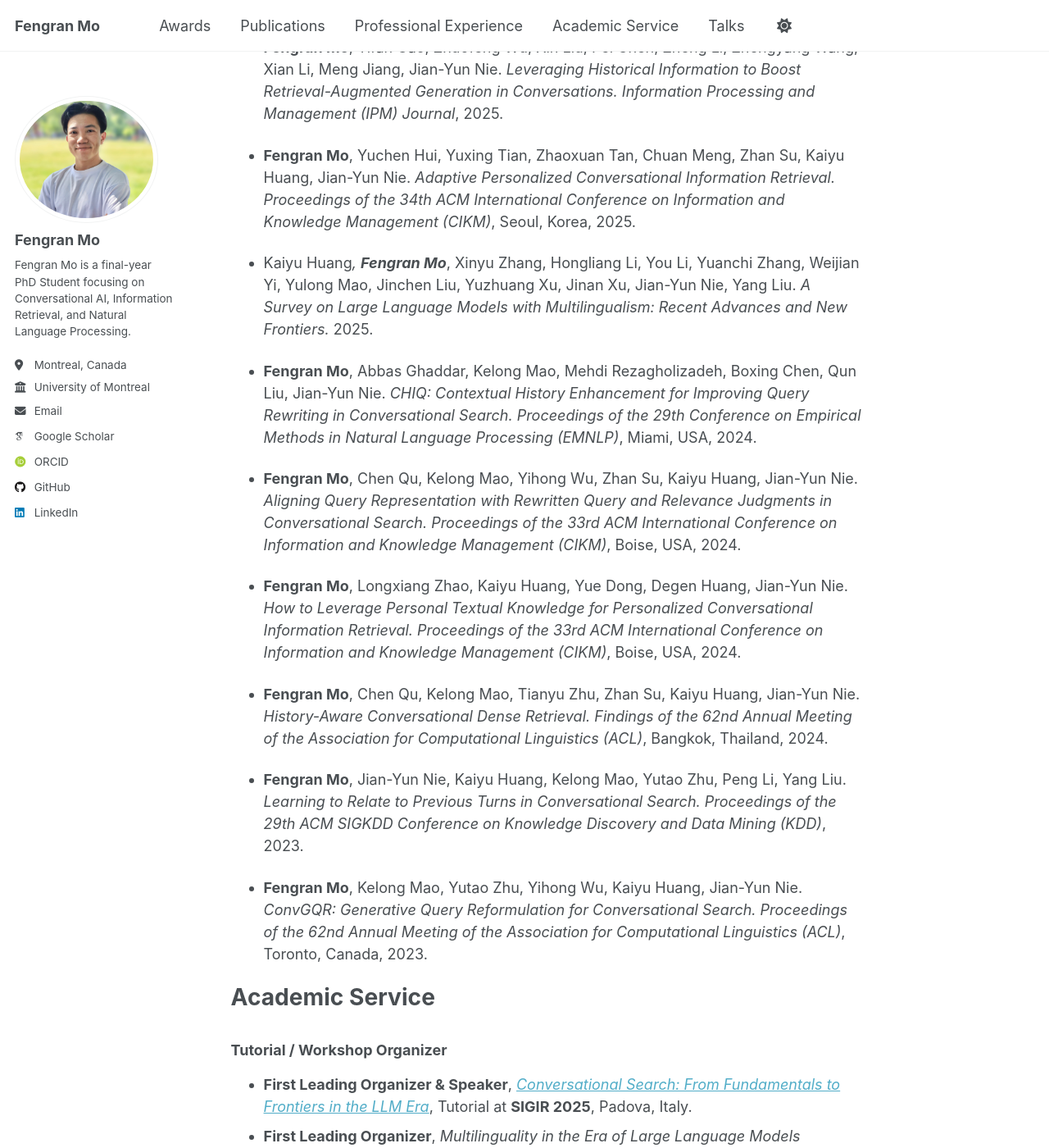
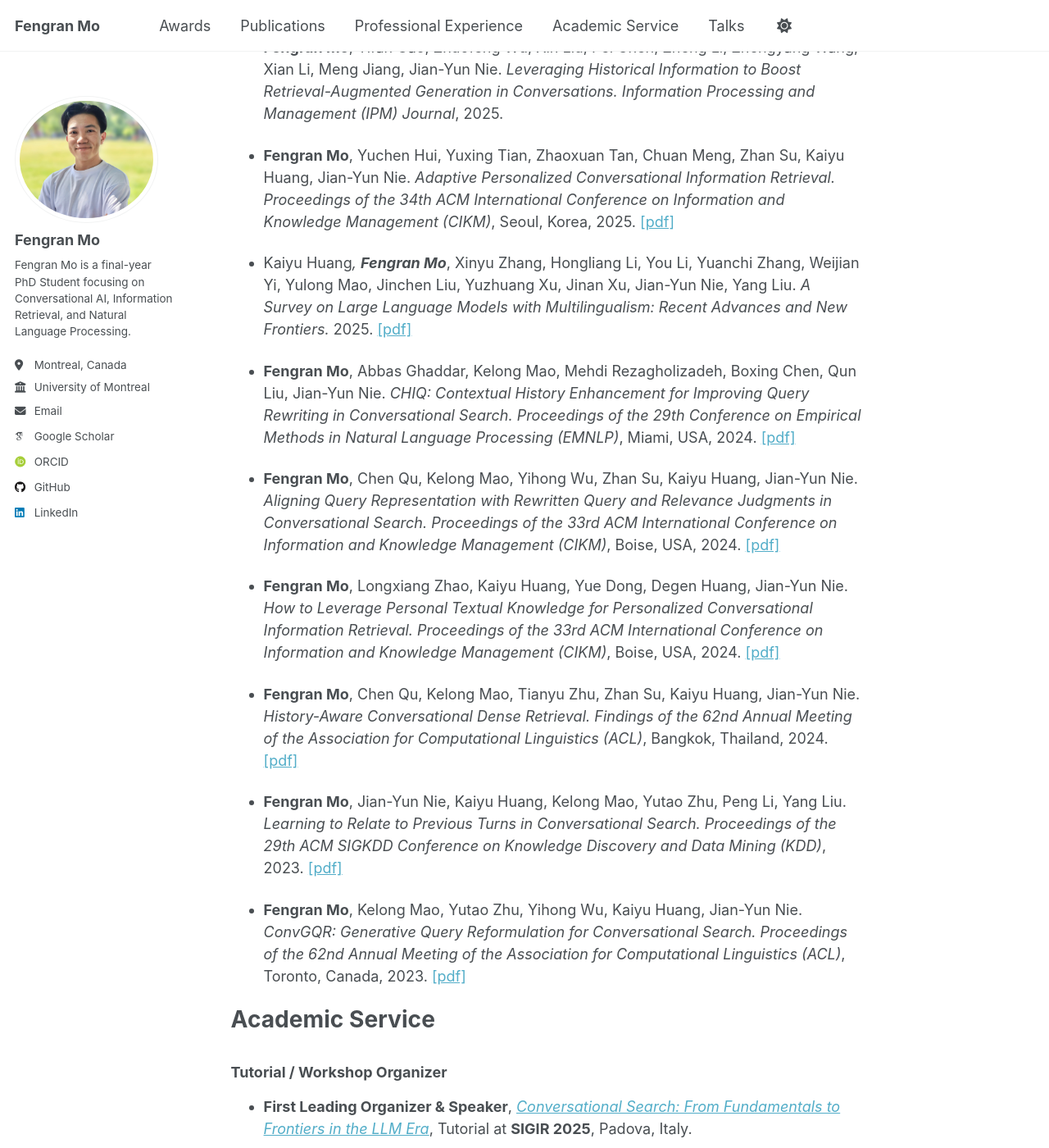
Before and after one commit to fengranMark/fengranMark.github.io, a Jekyll site: the page built from _pages/about.md, in a window 1280 px wide and 1400 px high, scrolled down 1967 px. Shown: the whole window at 82% size. Built offline with Jekyll 4.4.1, drawn with Linux system fonts in a browser that asks for light colours; some web fonts are replaced; a script that is not in the unit is left out.

Commit message:
Update about.md

```diff
--- a/_pages/about.md
+++ b/_pages/about.md
@@ -56,27 +56,27 @@ I have published more than ten papers as first author and over thirty papers in
 
 Full publication list could be found in my [Google Scholar](https://scholar.google.com/citations?hl=en&user=AqsGXGkAAAAJ).
 
-- **Fengran Mo**, Yifan Gao, Chuan Meng, Xin Liu, Zhuofeng Wu, Kelong Mao, Pei Chen, Zheng Li, Zhengyang Wang, Xian Li, Bing Yin, Meng Jiang. _UniConv: Unifying Retrieval and Response Generation for Large Language Models in Conversations._ *Proceedings of the 63rd Annual Meeting of the Association for Computational Linguistics (ACL)*, Vienna, Austria, 2025.
+- **Fengran Mo**, Yifan Gao, Chuan Meng, Xin Liu, Zhuofeng Wu, Kelong Mao, Pei Chen, Zheng Li, Zhengyang Wang, Xian Li, Bing Yin, Meng Jiang. _UniConv: Unifying Retrieval and Response Generation for Large Language Models in Conversations._ *Proceedings of the 63rd Annual Meeting of the Association for Computational Linguistics (ACL)*, Vienna, Austria, 2025. [[pdf]](https://aclanthology.org/2025.acl-long.344.pdf)
 
-- **Fengran Mo**, Kelong Mao, Ziliang Zhao, Hongjin Qian, Haonan Chen, Yiruo Cheng, Xiaoxi Li, Yutao Zhu, Zhicheng Dou, Jian-Yun Nie. _A Survey of Conversational Search._ *ACM Transactions on Information Systems (TOIS)*, 2025.
+- **Fengran Mo**, Kelong Mao, Ziliang Zhao, Hongjin Qian, Haonan Chen, Yiruo Cheng, Xiaoxi Li, Yutao Zhu, Zhicheng Dou, Jian-Yun Nie. _A Survey of Conversational Search._ *ACM Transactions on Information Systems (TOIS)*, 2025. [[pdf]](https://dl.acm.org/doi/pdf/10.1145/3759453)
 
 - **Fengran Mo**, Yifan Gao, Zhuofeng Wu, Xin Liu, Pei Chen, Zheng Li, Zhengyang Wang, Xian Li, Meng Jiang, Jian-Yun Nie. _Leveraging Historical Information to Boost Retrieval-Augmented Generation in Conversations._ *Information Processing and Management (IPM) Journal*, 2025.
 
-- **Fengran Mo**, Yuchen Hui, Yuxing Tian, Zhaoxuan Tan, Chuan Meng, Zhan Su, Kaiyu Huang, Jian-Yun Nie. _Adaptive Personalized Conversational Information Retrieval._ *Proceedings of the 34th ACM International Conference on Information and Knowledge Management (CIKM)*, Seoul, Korea, 2025.
+- **Fengran Mo**, Yuchen Hui, Yuxing Tian, Zhaoxuan Tan, Chuan Meng, Zhan Su, Kaiyu Huang, Jian-Yun Nie. _Adaptive Personalized Conversational Information Retrieval._ *Proceedings of the 34th ACM International Conference on Information and Knowledge Management (CIKM)*, Seoul, Korea, 2025. [[pdf]](https://www.arxiv.org/pdf/2508.08634)
 
-- Kaiyu Huang*, **Fengran Mo***, Xinyu Zhang, Hongliang Li, You Li, Yuanchi Zhang, Weijian Yi, Yulong Mao, Jinchen Liu, Yuzhuang Xu, Jinan Xu, Jian-Yun Nie, Yang Liu. _A Survey on Large Language Models with Multilingualism: Recent Advances and New Frontiers._ 2025.
+- Kaiyu Huang*, **Fengran Mo***, Xinyu Zhang, Hongliang Li, You Li, Yuanchi Zhang, Weijian Yi, Yulong Mao, Jinchen Liu, Yuzhuang Xu, Jinan Xu, Jian-Yun Nie, Yang Liu. _A Survey on Large Language Models with Multilingualism: Recent Advances and New Frontiers._ 2025. [[pdf]](https://arxiv.org/pdf/2405.10936)
 
-- **Fengran Mo**, Abbas Ghaddar, Kelong Mao, Mehdi Rezagholizadeh, Boxing Chen, Qun Liu, Jian-Yun Nie. _CHIQ: Contextual History Enhancement for Improving Query Rewriting in Conversational Search._ *Proceedings of the 29th Conference on Empirical Methods in Natural Language Processing (EMNLP)*, Miami, USA, 2024.
+- **Fengran Mo**, Abbas Ghaddar, Kelong Mao, Mehdi Rezagholizadeh, Boxing Chen, Qun Liu, Jian-Yun Nie. _CHIQ: Contextual History Enhancement for Improving Query Rewriting in Conversational Search._ *Proceedings of the 29th Conference on Empirical Methods in Natural Language Processing (EMNLP)*, Miami, USA, 2024. [[pdf]](https://aclanthology.org/2024.emnlp-main.135.pdf)
 
-- **Fengran Mo**, Chen Qu, Kelong Mao, Yihong Wu, Zhan Su, Kaiyu Huang, Jian-Yun Nie. _Aligning Query Representation with Rewritten Query and Relevance Judgments in Conversational Search._ *Proceedings of the 33rd ACM International Conference on Information and Knowledge Management (CIKM)*, Boise, USA, 2024.
+- **Fengran Mo**, Chen Qu, Kelong Mao, Yihong Wu, Zhan Su, Kaiyu Huang, Jian-Yun Nie. _Aligning Query Representation with Rewritten Query and Relevance Judgments in Conversational Search._ *Proceedings of the 33rd ACM International Conference on Information and Knowledge Management (CIKM)*, Boise, USA, 2024. [[pdf]](https://dl.acm.org/doi/pdf/10.1145/3627673.3679534)
 
-- **Fengran Mo**, Longxiang Zhao, Kaiyu Huang, Yue Dong, Degen Huang, Jian-Yun Nie. _How to Leverage Personal Textual Knowledge for Personalized Conversational Information Retrieval._ *Proceedings of the 33rd ACM International Conference on Information and Knowledge Management (CIKM)*, Boise, USA, 2024.
+- **Fengran Mo**, Longxiang Zhao, Kaiyu Huang, Yue Dong, Degen Huang, Jian-Yun Nie. _How to Leverage Personal Textual Knowledge for Personalized Conversational Information Retrieval._ *Proceedings of the 33rd ACM International Conference on Information and Knowledge Management (CIKM)*, Boise, USA, 2024. [[pdf]](https://dl.acm.org/doi/pdf/10.1145/3627673.3679939)
 
-- **Fengran Mo**, Chen Qu, Kelong Mao, Tianyu Zhu, Zhan Su, Kaiyu Huang, Jian-Yun Nie. _History-Aware Conversational Dense Retrieval._ *Findings of the 62nd Annual Meeting of the Association for Computational Linguistics (ACL)*, Bangkok, Thailand, 2024.
+- **Fengran Mo**, Chen Qu, Kelong Mao, Tianyu Zhu, Zhan Su, Kaiyu Huang, Jian-Yun Nie. _History-Aware Conversational Dense Retrieval._ *Findings of the 62nd Annual Meeting of the Association for Computational Linguistics (ACL)*, Bangkok, Thailand, 2024. [[pdf]](https://aclanthology.org/2024.findings-acl.792.pdf)
 
-- **Fengran Mo**, Jian-Yun Nie, Kaiyu Huang, Kelong Mao, Yutao Zhu, Peng Li, Yang Liu. _Learning to Relate to Previous Turns in Conversational Search._ *Proceedings of the 29th ACM SIGKDD Conference on Knowledge Discovery and Data Mining (KDD)*, 2023.
+- **Fengran Mo**, Jian-Yun Nie, Kaiyu Huang, Kelong Mao, Yutao Zhu, Peng Li, Yang Liu. _Learning to Relate to Previous Turns in Conversational Search._ *Proceedings of the 29th ACM SIGKDD Conference on Knowledge Discovery and Data Mining (KDD)*, 2023. [[pdf]](https://dl.acm.org/doi/pdf/10.1145/3580305.3599411)
 
-- **Fengran Mo**, Kelong Mao, Yutao Zhu, Yihong Wu, Kaiyu Huang, Jian-Yun Nie. _ConvGQR: Generative Query Reformulation for Conversational Search._ *Proceedings of the 62nd Annual Meeting of the Association for Computational Linguistics (ACL)*, Toronto, Canada, 2023.
+- **Fengran Mo**, Kelong Mao, Yutao Zhu, Yihong Wu, Kaiyu Huang, Jian-Yun Nie. _ConvGQR: Generative Query Reformulation for Conversational Search._ *Proceedings of the 62nd Annual Meeting of the Association for Computational Linguistics (ACL)*, Toronto, Canada, 2023. [[pdf]](https://aclanthology.org/2023.acl-long.274.pdf)
 
 Academic Service
 ======
```
